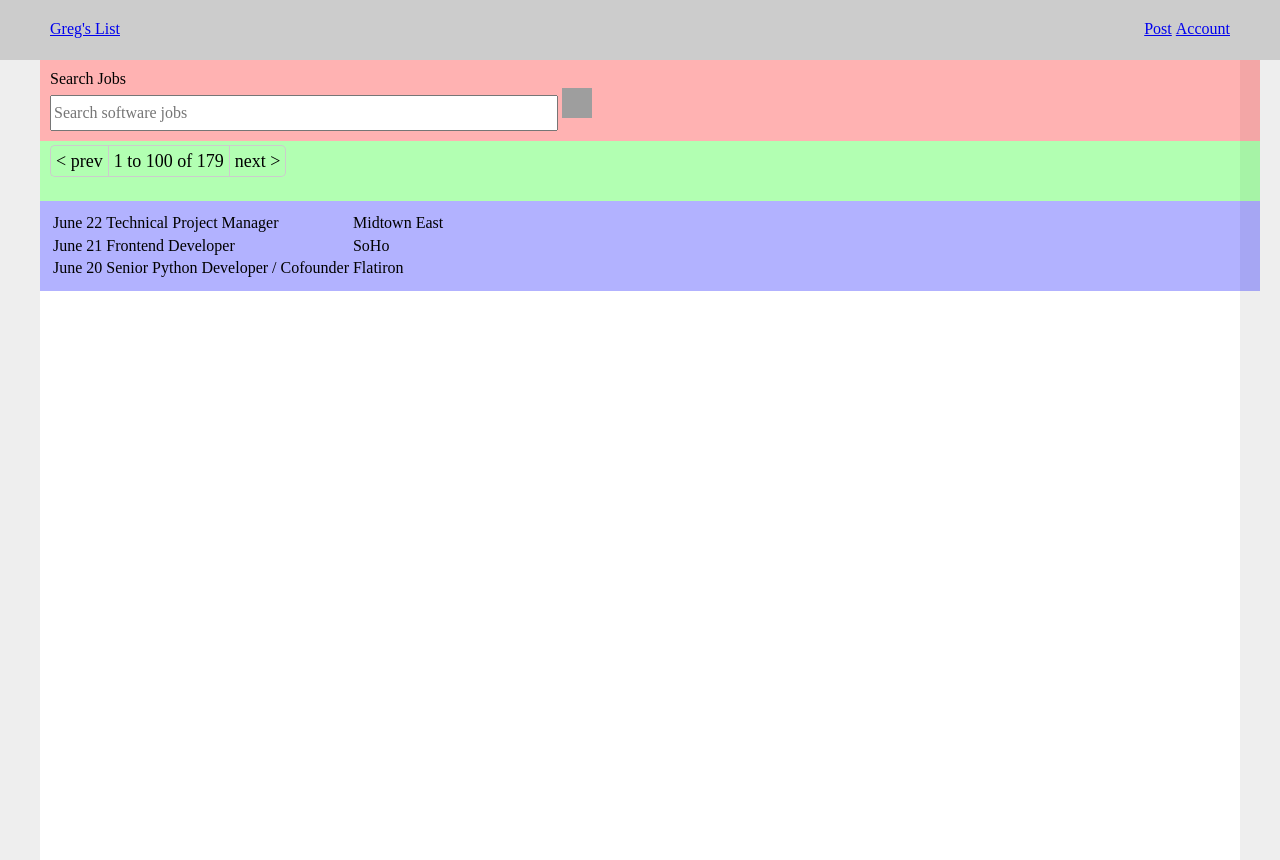
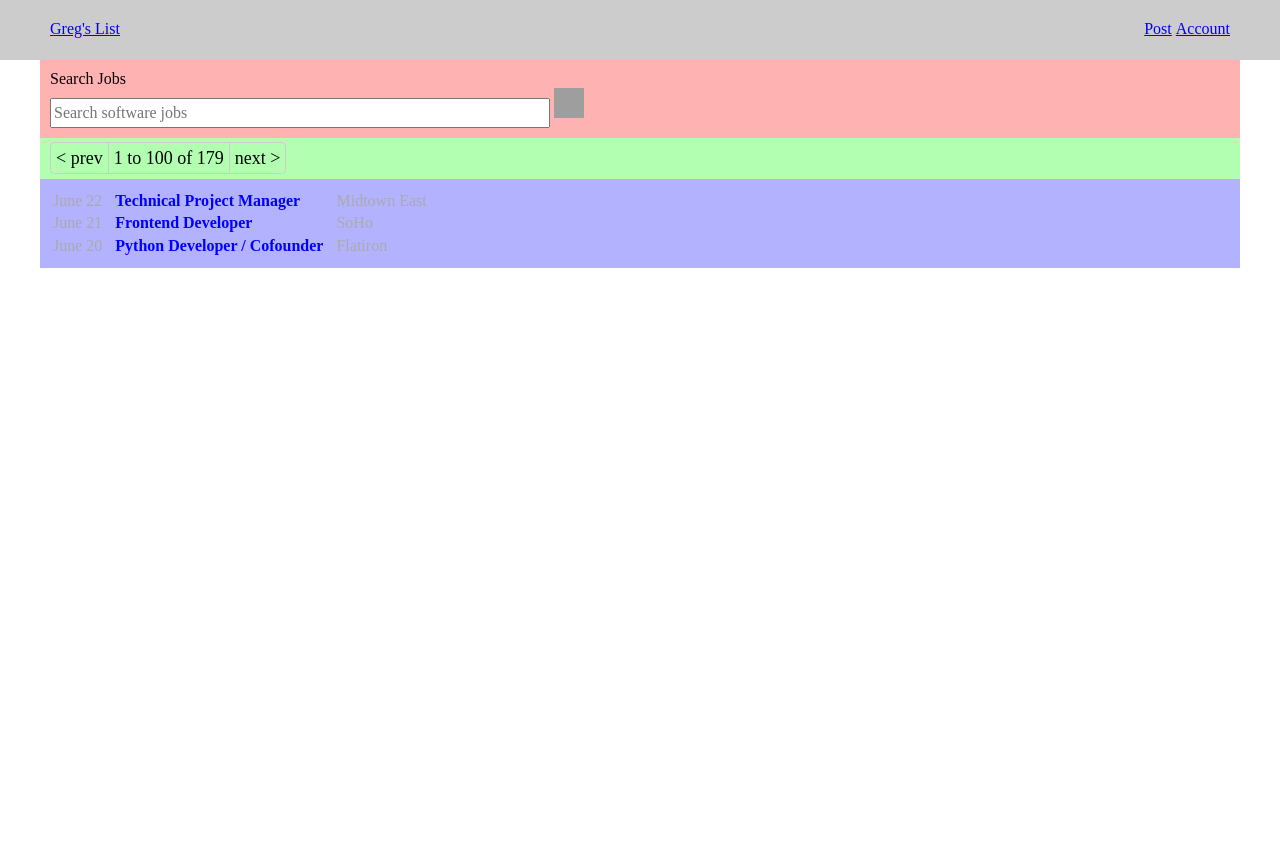
Before and after one commit to sjlutterbie/thinkful-CSS-challenge-gregsList, a plain HTML site: page index.html in a window 1280 px wide. After the commit the page ends 800 px from the top, so only its background shows below. Drawn offline with nearby package versions, Linux system fonts and the light colour scheme; grey boxes are pictures that could not be loaded.

Commit message:
Created CSS stylings for search results, and fixed section padding bug.

```diff
--- a/index.css
+++ b/index.css
@@ -1,6 +1,5 @@
-html {
+html, * {
     box-sizing: border-box;
-    background: #eee; /* TEMP: Design aid */
 }
 
 /* ===TOP NAVIGATION=== */
@@ -98,3 +97,19 @@ html {
         border-radius: 0px 5px 5px 0px;
         border-left-width: 0px;
     }
+
+/* ===SEARCH RESULTS === */
+
+.search-results-date, .search-results-loc {
+    color: #aaa;
+}
+
+.search-results-date, .search-results-title {
+    padding-right: 10px;
+}
+
+.search-results-title a, .search-results-title a:visited {
+    font-weight: bold;
+    text-decoration: none;
+    color: blue;
+}
--- a/index.html
+++ b/index.html
@@ -60,7 +60,7 @@
                             June 22
                         </td>
                         <td class="search-results-title">
-                            Technical Project Manager
+                            <a href="#">Technical Project Manager</a>
                         </td>
                         <td class="search-results-loc">
                             Midtown East
@@ -71,7 +71,7 @@
                             June 21
                         </td>
                         <td class="search-results-title">
-                            Frontend Developer
+                            <a href="#">Frontend Developer</a>
                         </td>
                         <td class="search-results-loc">
                             SoHo
@@ -82,7 +82,7 @@
                             June 20
                         </td>
                         <td class="search-results-title">
-                            Senior Python Developer / Cofounder
+                            <a href="#">Python Developer / Cofounder</a>
                         </td>
                         <td class="search-results-loc">
                             Flatiron
```
